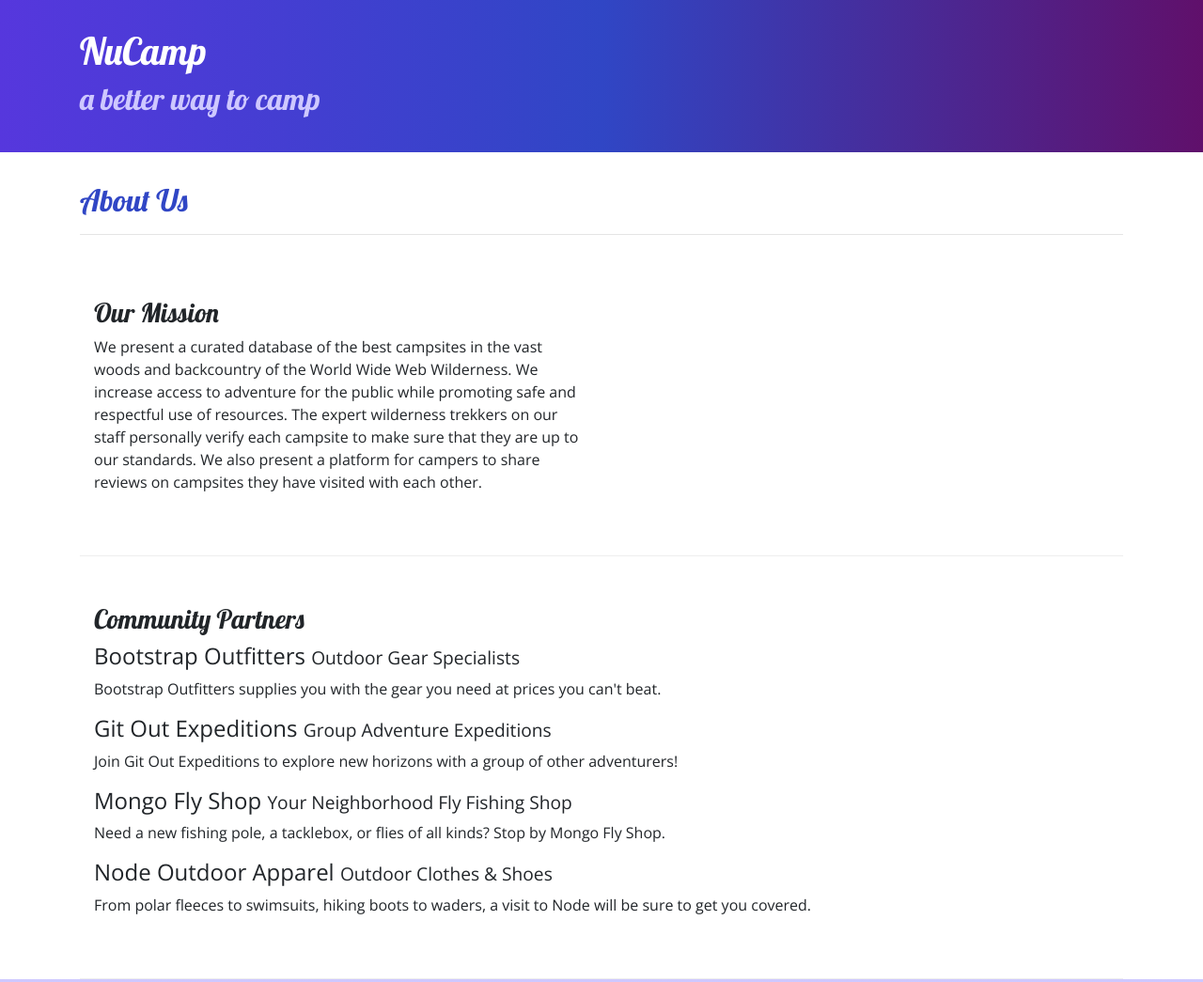
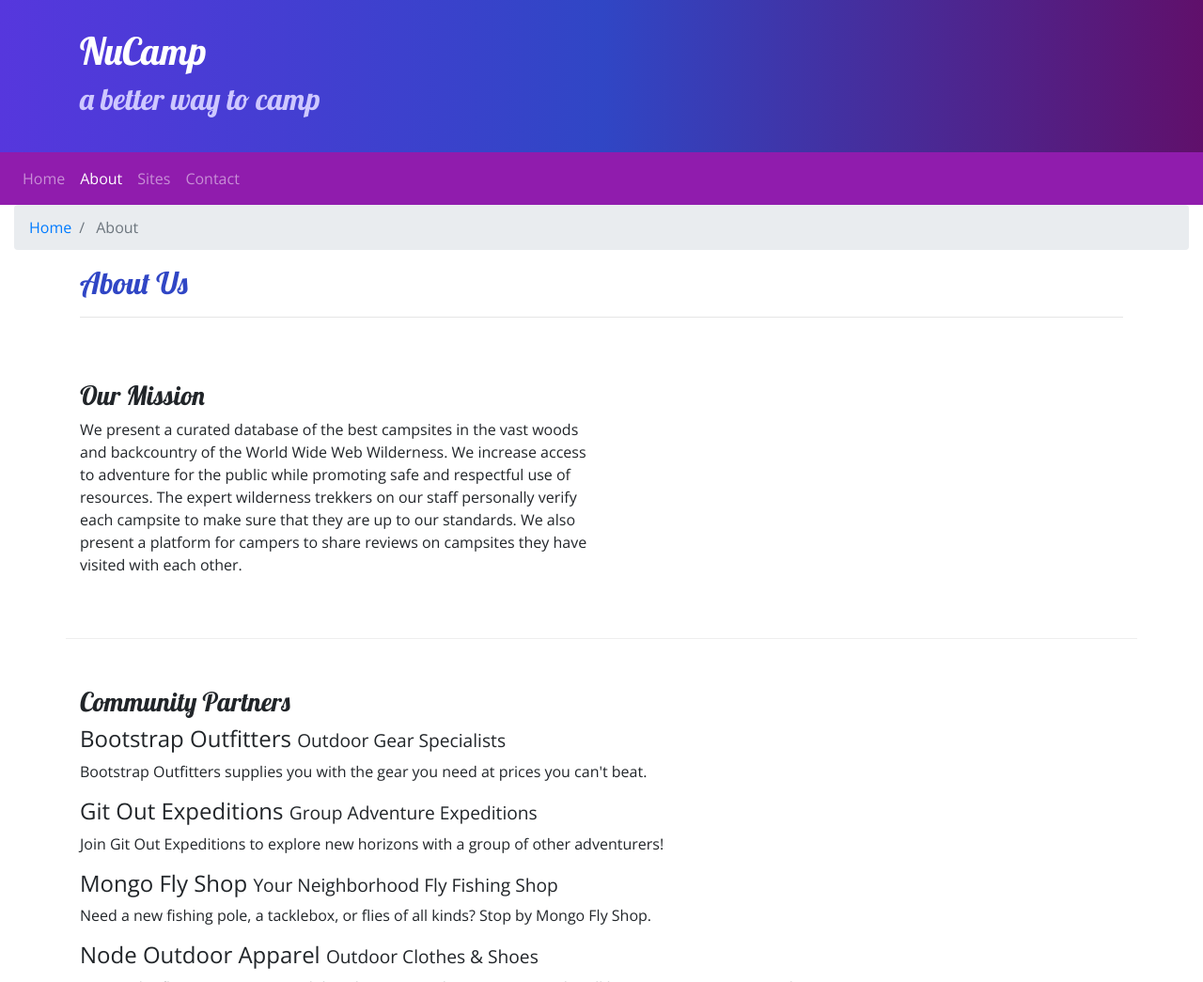
Before and after one commit to fpime001/nucampsite, a website: page aboutus.html in a window 1280 px wide. Shown: the top 1045 px of the page at 94% size. Drawn offline with nearby package versions, Linux system fonts and the light colour scheme.

Commit message:
Navbar and BreadCrumbs

```diff
--- a/aboutus.html
+++ b/aboutus.html
@@ -2,7 +2,7 @@
 <html lang="en">
 
 <head>
-    <!-- Required meta tags always come first -->
+
     <meta charset="utf-8" />
     <meta name="viewport" content="width=device-width, initial-scale=1" />
 
@@ -29,26 +29,44 @@
         </div>
     </header>
 
+    <nav class="navbar navbar-expand-sm navbar-dark sticky-top">
+        <button class="navbar-toggler ml-auto" type="button" data-toggle="collapse" data-target="#nucampNavbar">
+            <span class="navbar-toggler-icon"> </span>
+        </button>
+        <div class="collapse navbar-collapse" id="nucampNavbar">
+            <ul class="navbar-nav">
+                <li class="nav-item"> <a class="nav-link" href="index.html"> Home </a> </li>
+                <li class="nav-item active"> <a class="nav-link" href="#"> About </a> </li>
+                <li class="nav-item"> <a class="nav-link" href="#"> Sites </a> </li>
+                <li class="nav-item"> <a class="nav-link" href="#"> Contact </a> </li>
+            </ul>
+        </div>
+    </nav>
+
+    <div class="col">
+        <ol class="breadcrumb">
+            <li class="breadcrumb-item"> <a href="index.html"> Home </a> </li>
+            <li class="breadcrumb-item active"> About </li>
+        </ol>
+    </div>
+
     <div class="container">
         <div class="row">
-            <div class="col col-12">
+            <div class="col">
                <h2>About Us</h2>
                <hr />
             </div>
         </div>
 
-        <div class="container">
             <div class="row row-content">
                 <div class="col col-sm-6">
                     <h3>Our Mission</h3>
                     <p>We present a curated database of the best campsites in the vast woods and backcountry of the World Wide Web Wilderness. We increase access to adventure for the public while promoting safe and respectful use of resources. The expert wilderness trekkers on our staff personally verify each campsite to make sure that they are up to our standards. We also present a platform for campers to share reviews on campsites they have visited with each other.</p>
                 </div>
             </div>
-        </div>
 
-        <div class="container">
             <div class="row row-content">
-                <div class="col col-12">
+                <div class="col">
                     <h3>Community Partners</h3>
                     <h4>Bootstrap Outfitters <small>Outdoor Gear Specialists</small></h4>
                     <p class="d-none d-sm-block">Bootstrap Outfitters supplies you with the gear you need at prices you can't beat.</p>
@@ -60,7 +78,6 @@
                     <p class="d-none d-sm-block">From polar fleeces to swimsuits, hiking boots to waders, a visit to Node will be sure to get you covered.</p>
                 </div>
             </div>
-        </div>
     </div>
 
     <footer>
--- a/css/styles.css
+++ b/css/styles.css
@@ -30,3 +30,11 @@
     border-bottom: 1px ridge;
     min-height: 200px;
 }
+
+.navbar {
+    background-color: #901CAD;
+}
+
+.jumbotron {
+    margin: 0;
+}
```
Also changed, not shown: index.html (+15 -0 lines).
